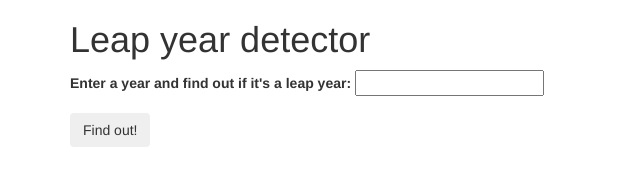
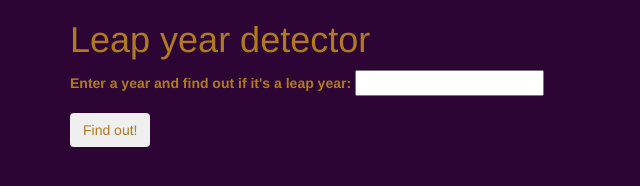
Before and after one commit to the9thChege/leap-year, a plain HTML site: page index.html in a window 1280 px wide. Shown: the whole page, without its empty margins (0-640 px from the left). Drawn offline with nearby package versions, Linux system fonts and the light colour scheme.

Commit message:
Changed the colors and font sizes

```diff
--- a/css/styles.css
+++ b/css/styles.css
@@ -1,3 +1,8 @@
 #result {
   display: none;
 }
+
+body{
+  background-color: #2c0534;
+  color: #af7a20;
+}
```
